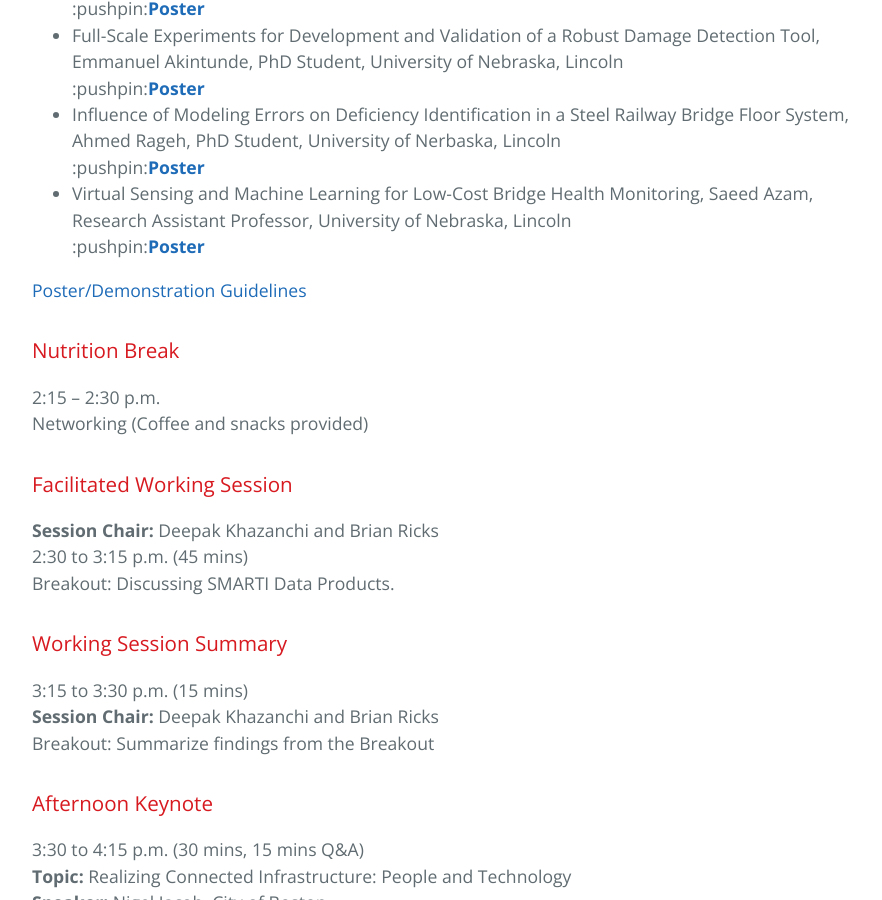
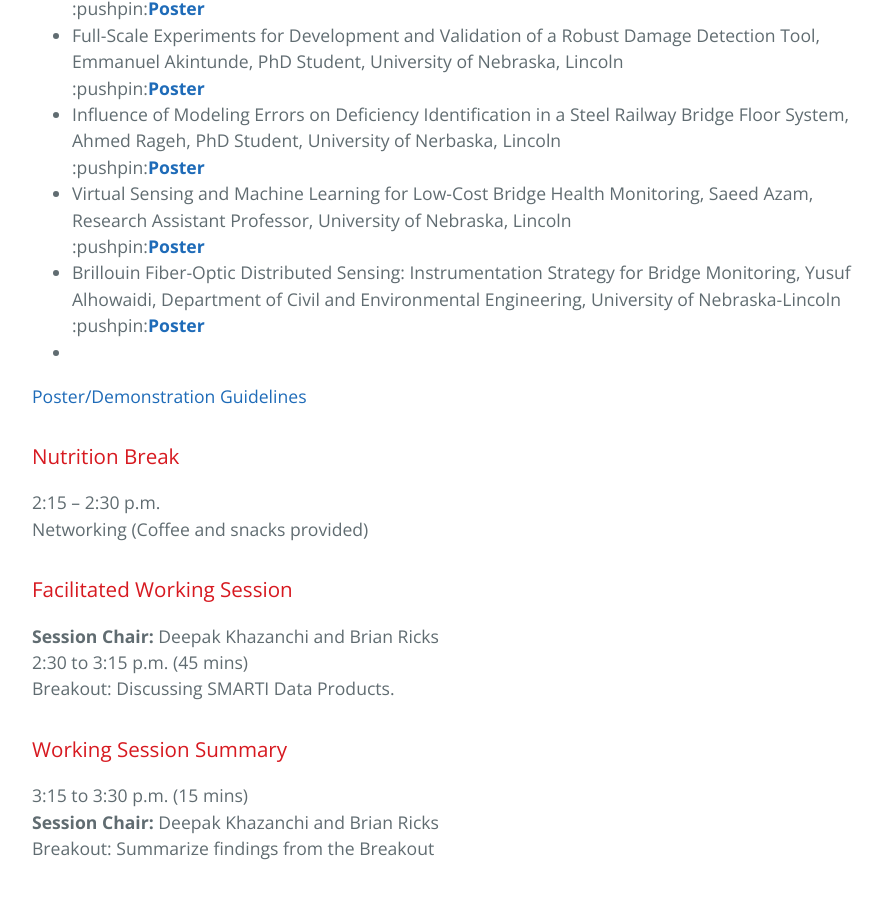
Before and after one commit to BridgingBigData/BridgingBigData.github.io, a Jekyll site: the page built from pages/bbd2019agenda.md, in a window 1280 px wide and 900 px high, scrolled down 4206 px. Shown: the whole window, without its empty margins (192-1074 px from the left). Built offline with Jekyll 4.4.1, drawn with Linux system fonts in a browser that asks for light colours.

Commit message:
Update bbd2019agenda.md

```diff
--- a/pages/bbd2019agenda.md
+++ b/pages/bbd2019agenda.md
@@ -94,6 +94,9 @@ Speakers:
   :pushpin:[**Poster**](https://unomaha.box.com/s/5h26hmxx0jh1jpy6s1d13k6lg3xnnlwo)
   - Virtual Sensing and Machine Learning for Low-Cost Bridge Health Monitoring, Saeed Azam, Research Assistant Professor, University of Nebraska, Lincoln
   :pushpin:[**Poster**](https://unomaha.box.com/s/xyl7ren6r2jgjm7p7c07t0lbjwbevs5s)
+  - Brillouin Fiber-Optic Distributed Sensing: Instrumentation Strategy for Bridge Monitoring, Yusuf Alhowaidi, Department of Civil and Environmental Engineering, University of Nebraska-Lincoln
+  :pushpin:[**Poster**](https://unomaha.box.com/s/80g4fwfvx3coxzq6mbc2czfh307rwxcl)
+  -
 
 [Poster/Demonstration Guidelines](https://bridgingbigdata.github.io/pages/bbd2019posterdemo.html)
 
```
